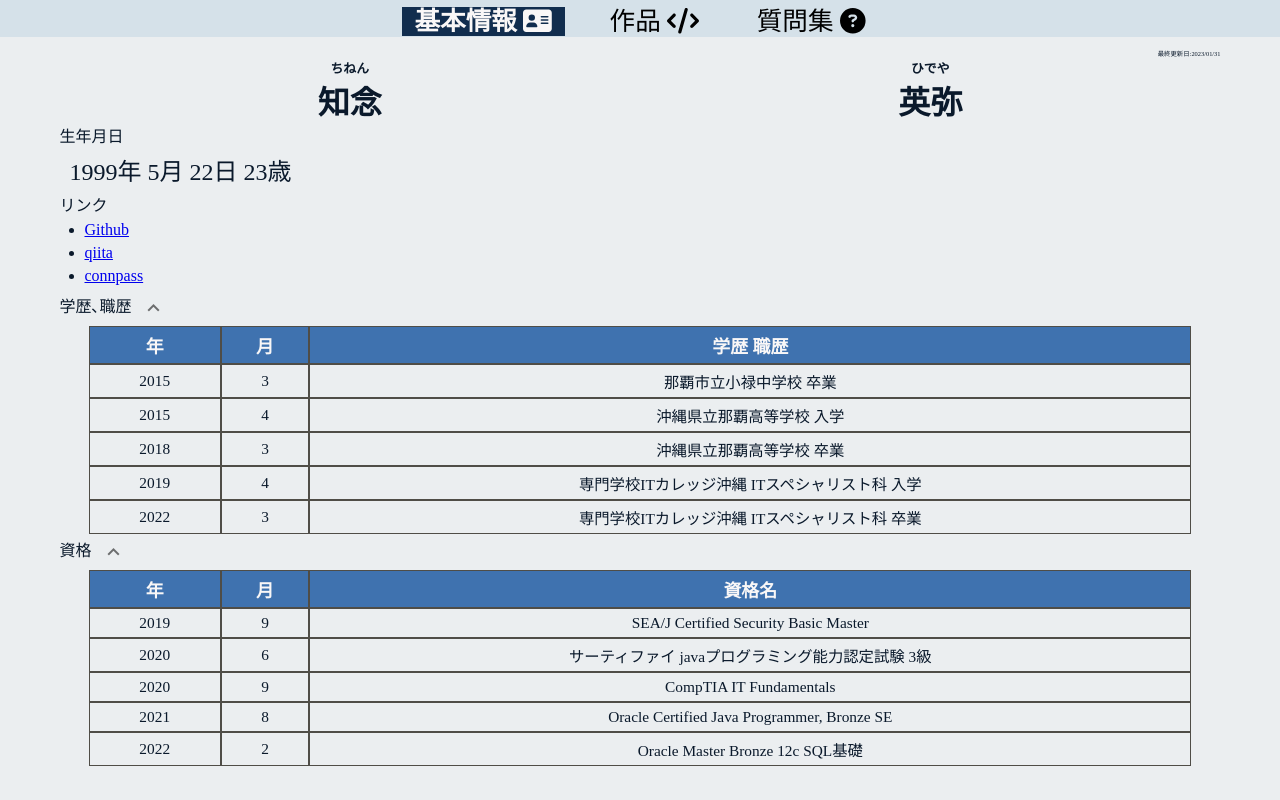
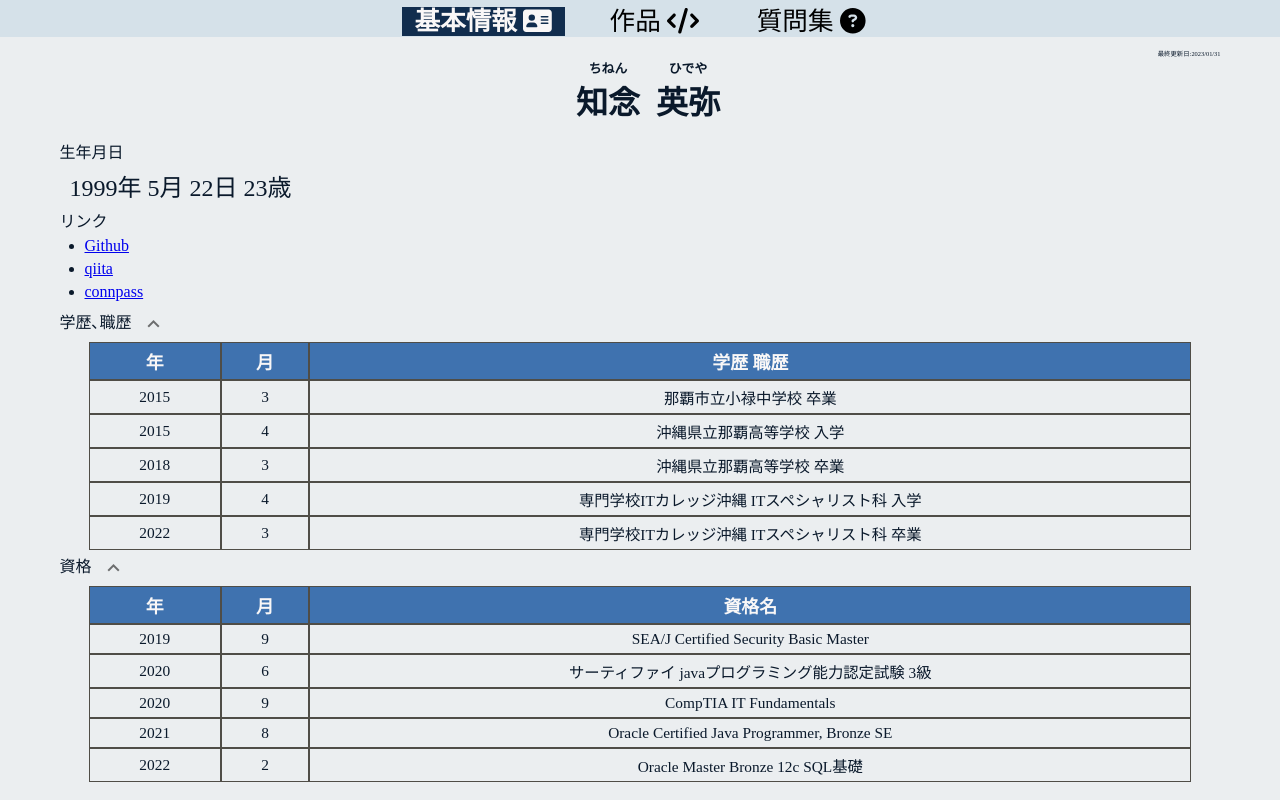
Before and after one commit to s19013/my-profile, a Vue app: page /Home in a window 1280 px wide. Shown: the top 800 px of the page. Built offline with nearby package versions, Linux system fonts and the light colour scheme.

Commit message:
名前を中央寄せにしたほうが見やすいと判断

```diff
--- a/src/components/home/NameComponent.vue
+++ b/src/components/home/NameComponent.vue
@@ -32,8 +32,15 @@
     display: grid;
     grid-template-columns: 50% 50%;
     grid-template-rows: 50% 50%;
-    .familyName{text-align: center;}
-    .secondName{text-align: center;}
+    gap: 1rem;
+    .familyName{
+      text-align: center;
+      margin-left: auto;
+    }
+    .secondName{
+      text-align: center;
+      margin-right: auto;
+    }
     h2{
       font-size:200%
     }
```
